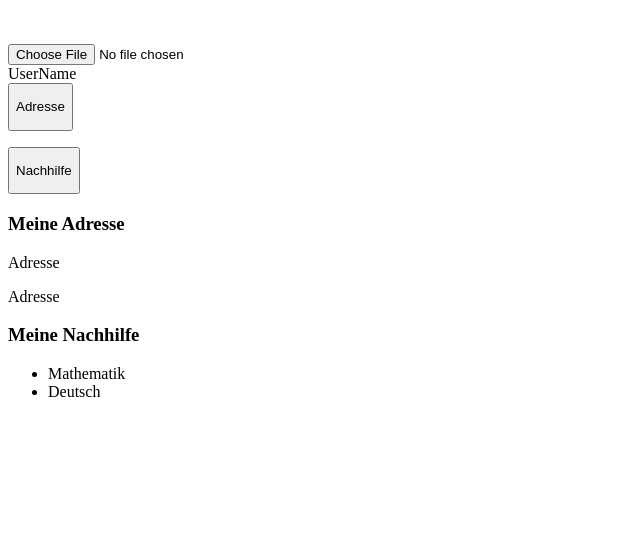
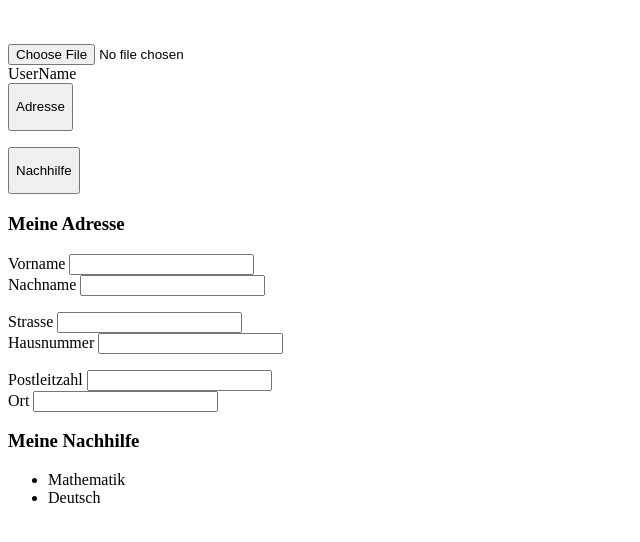
Before and after one commit to KK4ito/Stelper, a PHP site: page /modules/profile/profile.html in a window 1280 px wide. Shown: the top 542 px of the page, without its empty margins (0-640 px from the left). Run offline with PHP 8.4, Linux system fonts and the light colour scheme.

Commit message:
add form to profile

```diff
--- a/modules/profile/profile.html
+++ b/modules/profile/profile.html
@@ -20,13 +20,13 @@
         </div>
         <div class="btn-pref btn-group btn-group-justified btn-group-lg" role="group" aria-label="...">
             <div class="btn-group" role="group">
-                <button type="button" id="address" class="btn btn-active" href="#tab1" data-toggle="tab" ng-click="changeTab('address')" ng-class="{active: actualTab == 'address'}">
+                <button type="button" id="address" class="btn" href="#tab1" data-toggle="tab" ng-click="changeTab('address')" ng-class="{btnactive: actualTab == 'address'}">
                     <span class="glyphicon glyphicon-home" aria-hidden="true"></span>
                     <p class="tabTitle">Adresse</p>
                 </button>
             </div>
             <p class="btn-group" role="group">
-                <button type="button" id="privateLessons" class="btn btn-default" href="#tab2" data-toggle="tab" ng-click="changeTab('privateLessons')" ng-class="{active: actualTab == 'privateLessons'}">
+                <button type="button" id="privateLessons" class="btn" href="#tab2" data-toggle="tab" ng-click="changeTab('privateLessons')" ng-class="{btnactive: actualTab == 'privateLessons'}">
                     <span class="glyphicon glyphicon-pencil" aria-hidden="true"></span>
                     <p class="tabTitle">Nachhilfe</p>
                 </button>
@@ -37,9 +37,37 @@
             <div class="tab-content">
                 <div class="tab-pane fade in active" id="tab1">
                     <h3>Meine Adresse</h3>
+                    <form class="form-inline">
+                        <div class="form-group">
+                            <label id="firstname" for="exampleInputFirstName">Vorname</label>
+                            <input type="text" class="form-control" id="exampleInputFirstName">
+                        </div>
+                        <div class="form-group">
+                            <label id="name" for="exampleInputName">Nachname</label>
+                            <input type="text" class="form-control" id="exampleInputName">
+                        </div>
+                        </form>
+                        <form class="form-inline">
+                        <div class="form-group">
+                            <label id="street" for="exampleInputStreet">Strasse</label>
+                            <input type="text" class="form-control" id="exampleInputStreet">
+                        </div>
+                            <div class="form-group">
+                                <label id="houseNumber" for="exampleInputStreet">Hausnummer</label>
+                                <input type="text" class="form-control" id="exampleInputHouseNumber">
+                            </div>
+                    </form>
+                    <form class="form-inline">
+                        <div class="form-group">
+                            <label id="postcode" for="exampleInputPostcode">Postleitzahl</label>
+                            <input type="text" class="form-control" id="exampleInputPostcode">
+                        </div>
+                        <div class="form-group">
+                            <label id="city" for="exampleInputCity">Ort</label>
+                            <input type="text" class="form-control" id="exampleInputCity">
+                        </div>
 
-                    <p>Adresse</p>
-                    <p>Adresse</p>
+                    </form>
                 </div><!-- end tab1 -->
                 <div class="tab-pane fade in" id="tab2">
                     <h3>Meine Nachhilfe</h3> <!--TODO Nachhilfe mit Dropdown und sichtbar (oder nicht)-->
```
Also changed, not shown: modules/profile/profile.less (+20 -3 lines).
